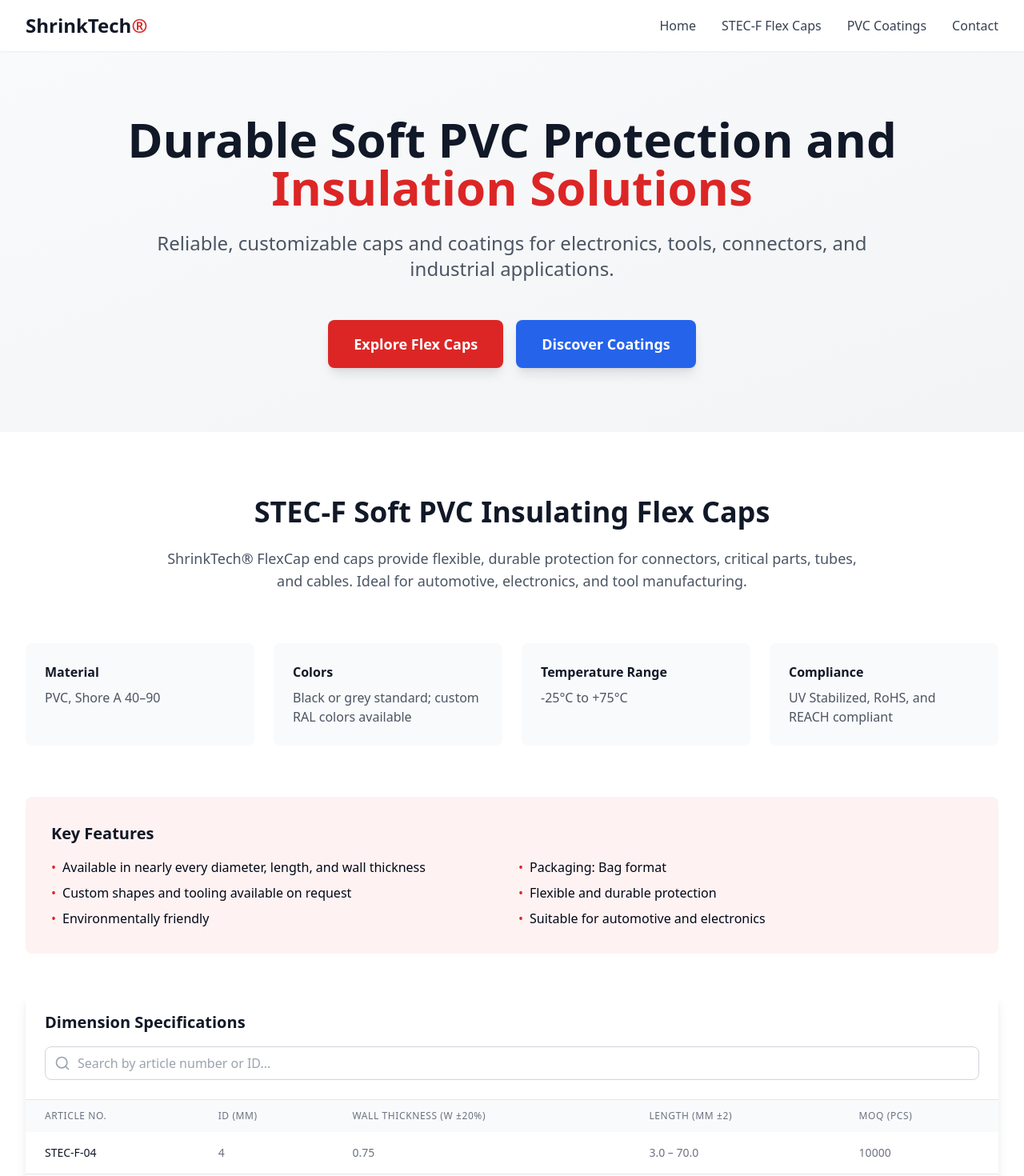
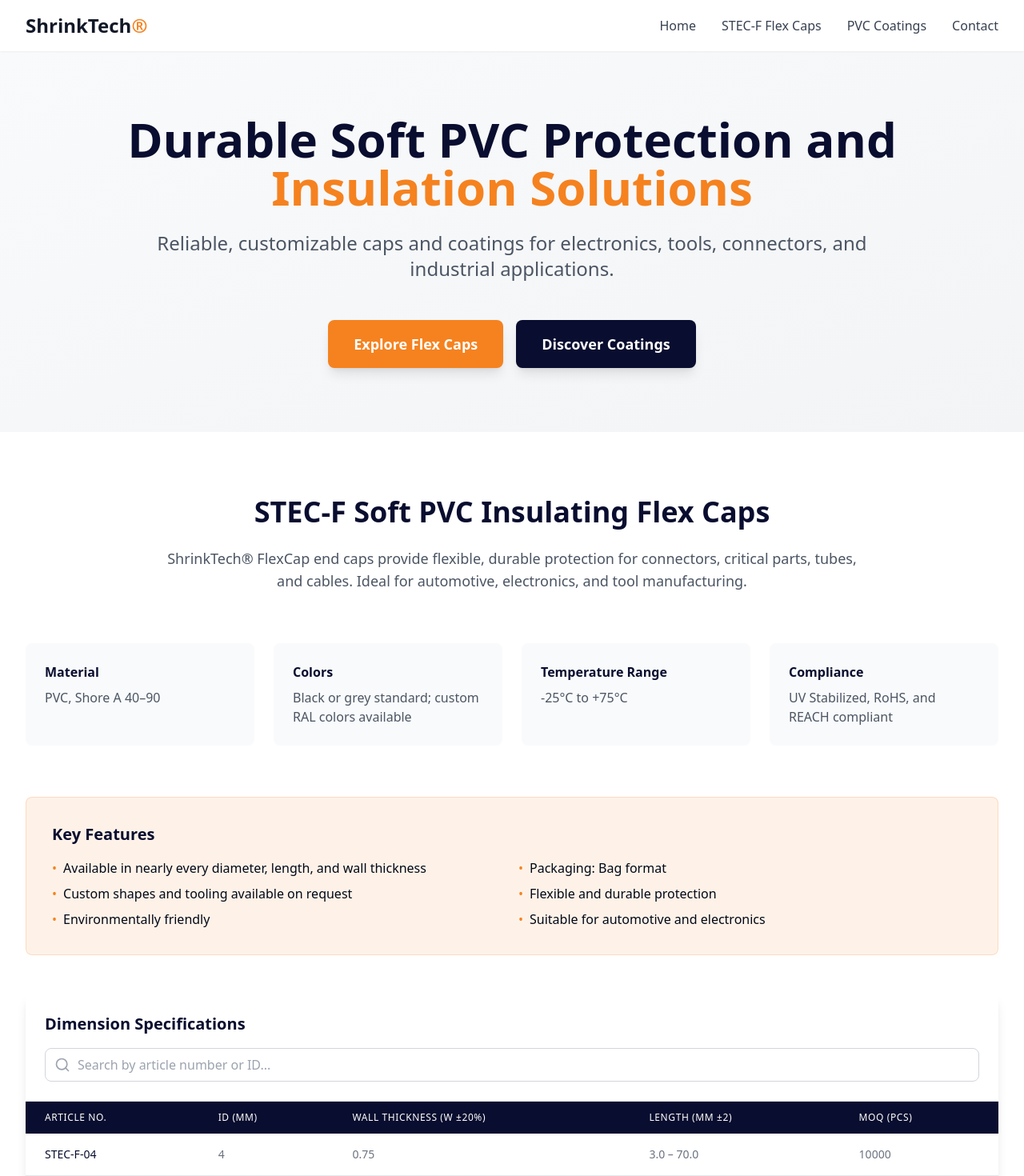
Before and after one commit to 2Peti/shrinktech-protection-solutions, a React (Vite) app: page / in a window 1280 px wide. Shown: the top 1470 px of the page at 80% size. Built offline with nearby package versions, Linux system fonts and the light colour scheme.

Commit message:
Refactor: Apply color palette
Apply the specified color palette (F5821F and 090D2F) to the website's design.

```diff
--- a/src/components/FlexCapsSection.tsx
+++ b/src/components/FlexCapsSection.tsx
@@ -35,7 +35,7 @@ const FlexCapsSection = () => {
     <section id="flex-caps" className="py-20 bg-white">
       <div className="max-w-7xl mx-auto px-4 sm:px-6 lg:px-8">
         <div className="text-center mb-16">
-          <h2 className="text-3xl md:text-4xl font-bold text-gray-900 mb-6">
+          <h2 className="text-3xl md:text-4xl font-bold text-[#090D2F] mb-6">
             STEC-F Soft PVC Insulating Flex Caps
           </h2>
           <p className="text-lg text-gray-600 max-w-4xl mx-auto">
@@ -47,52 +47,52 @@ const FlexCapsSection = () => {
         {/* Features Grid */}
         <div className="grid md:grid-cols-2 lg:grid-cols-4 gap-6 mb-16">
           <div className="bg-gray-50 p-6 rounded-lg">
-            <h4 className="font-semibold text-gray-900 mb-2">Material</h4>
+            <h4 className="font-semibold text-[#090D2F] mb-2">Material</h4>
             <p className="text-gray-600">PVC, Shore A 40–90</p>
           </div>
           <div className="bg-gray-50 p-6 rounded-lg">
-            <h4 className="font-semibold text-gray-900 mb-2">Colors</h4>
+            <h4 className="font-semibold text-[#090D2F] mb-2">Colors</h4>
             <p className="text-gray-600">Black or grey standard; custom RAL colors available</p>
           </div>
           <div className="bg-gray-50 p-6 rounded-lg">
-            <h4 className="font-semibold text-gray-900 mb-2">Temperature Range</h4>
+            <h4 className="font-semibold text-[#090D2F] mb-2">Temperature Range</h4>
             <p className="text-gray-600">-25°C to +75°C</p>
           </div>
           <div className="bg-gray-50 p-6 rounded-lg">
-            <h4 className="font-semibold text-gray-900 mb-2">Compliance</h4>
+            <h4 className="font-semibold text-[#090D2F] mb-2">Compliance</h4>
             <p className="text-gray-600">UV Stabilized, RoHS, and REACH compliant</p>
           </div>
         </div>
 
         {/* Features List */}
-        <div className="bg-red-50 p-8 rounded-lg mb-12">
-          <h3 className="text-xl font-bold text-gray-900 mb-4">Key Features</h3>
+        <div className="bg-[#F5821F]/10 p-8 rounded-lg mb-12 border border-[#F5821F]/20">
+          <h3 className="text-xl font-bold text-[#090D2F] mb-4">Key Features</h3>
           <div className="grid md:grid-cols-2 gap-4">
             <ul className="space-y-2">
               <li className="flex items-start">
-                <span className="text-red-600 mr-2">•</span>
+                <span className="text-[#F5821F] mr-2">•</span>
                 Available in nearly every diameter, length, and wall thickness
               </li>
               <li className="flex items-start">
-                <span className="text-red-600 mr-2">•</span>
+                <span className="text-[#F5821F] mr-2">•</span>
                 Custom shapes and tooling available on request
               </li>
               <li className="flex items-start">
-                <span className="text-red-600 mr-2">•</span>
+                <span className="text-[#F5821F] mr-2">•</span>
                 Environmentally friendly
               </li>
             </ul>
             <ul className="space-y-2">
               <li className="flex items-start">
-                <span className="text-red-600 mr-2">•</span>
+                <span className="text-[#F5821F] mr-2">•</span>
                 Packaging: Bag format
               </li>
               <li className="flex items-start">
-                <span className="text-red-600 mr-2">•</span>
+                <span className="text-[#F5821F] mr-2">•</span>
                 Flexible and durable protection
               </li>
               <li className="flex items-start">
-                <span className="text-red-600 mr-2">•</span>
+                <span className="text-[#F5821F] mr-2">•</span>
                 Suitable for automotive and electronics
               </li>
             </ul>
@@ -102,13 +102,13 @@ const FlexCapsSection = () => {
         {/* Specifications Table */}
         <div className="bg-white rounded-lg shadow-lg overflow-hidden">
           <div className="p-6 border-b">
-            <h3 className="text-xl font-bold text-gray-900 mb-4">Dimension Specifications</h3>
+            <h3 className="text-xl font-bold text-[#090D2F] mb-4">Dimension Specifications</h3>
             <div className="relative">
               <Search className="absolute left-3 top-1/2 transform -translate-y-1/2 text-gray-400" size={20} />
               <input
                 type="text"
                 placeholder="Search by article number or ID..."
-                className="w-full pl-10 pr-4 py-2 border border-gray-300 rounded-lg focus:ring-2 focus:ring-red-500 focus:border-transparent"
+                className="w-full pl-10 pr-4 py-2 border border-gray-300 rounded-lg focus:ring-2 focus:ring-[#F5821F] focus:border-transparent"
                 value={searchTerm}
                 onChange={(e) => setSearchTerm(e.target.value)}
               />
@@ -117,19 +117,19 @@ const FlexCapsSection = () => {
 
           <div className="overflow-x-auto">
             <table className="w-full">
-              <thead className="bg-gray-50">
+              <thead className="bg-[#090D2F]">
                 <tr>
-                  <th className="px-6 py-3 text-left text-xs font-medium text-gray-500 uppercase tracking-wider">Article No.</th>
-                  <th className="px-6 py-3 text-left text-xs font-medium text-gray-500 uppercase tracking-wider">ID (mm)</th>
-                  <th className="px-6 py-3 text-left text-xs font-medium text-gray-500 uppercase tracking-wider">Wall Thickness (W ±20%)</th>
-                  <th className="px-6 py-3 text-left text-xs font-medium text-gray-500 uppercase tracking-wider">Length (mm ±2)</th>
-                  <th className="px-6 py-3 text-left text-xs font-medium text-gray-500 uppercase tracking-wider">MOQ (pcs)</th>
+                  <th className="px-6 py-3 text-left text-xs font-medium text-white uppercase tracking-wider">Article No.</th>
+                  <th className="px-6 py-3 text-left text-xs font-medium text-white uppercase tracking-wider">ID (mm)</th>
+                  <th className="px-6 py-3 text-left text-xs font-medium text-white uppercase tracking-wider">Wall Thickness (W ±20%)</th>
+                  <th className="px-6 py-3 text-left text-xs font-medium text-white uppercase tracking-wider">Length (mm ±2)</th>
+                  <th className="px-6 py-3 text-left text-xs font-medium text-white uppercase tracking-wider">MOQ (pcs)</th>
                 </tr>
               </thead>
               <tbody className="bg-white divide-y divide-gray-200">
                 {filteredData.map((item, index) => (
                   <tr key={item.articleNo} className={index % 2 === 0 ? 'bg-white' : 'bg-gray-50'}>
-                    <td className="px-6 py-4 whitespace-nowrap text-sm font-medium text-gray-900">{item.articleNo}</td>
+                    <td className="px-6 py-4 whitespace-nowrap text-sm font-medium text-[#090D2F]">{item.articleNo}</td>
                     <td className="px-6 py-4 whitespace-nowrap text-sm text-gray-500">{item.id}</td>
                     <td className="px-6 py-4 whitespace-nowrap text-sm text-gray-500">{item.wallThickness}</td>
                     <td className="px-6 py-4 whitespace-nowrap text-sm text-gray-500">{item.length}</td>
--- a/src/components/Header.tsx
+++ b/src/components/Header.tsx
@@ -12,22 +12,22 @@ const Header = () => {
           {/* Logo */}
           <div className="flex-shrink-0">
             <h1 className="text-2xl font-bold text-gray-900">
-              ShrinkTech<span className="text-red-600">®</span>
+              ShrinkTech<span className="text-[#F5821F]">®</span>
             </h1>
           </div>
 
           {/* Desktop Navigation */}
           <nav className="hidden md:flex space-x-8">
-            <a href="#home" className="text-gray-700 hover:text-red-600 font-medium transition-colors">
+            <a href="#home" className="text-gray-700 hover:text-[#F5821F] font-medium transition-colors">
               Home
             </a>
-            <a href="#flex-caps" className="text-gray-700 hover:text-red-600 font-medium transition-colors">
+            <a href="#flex-caps" className="text-gray-700 hover:text-[#F5821F] font-medium transition-colors">
               STEC-F Flex Caps
             </a>
-            <a href="#coatings" className="text-gray-700 hover:text-red-600 font-medium transition-colors">
+            <a href="#coatings" className="text-gray-700 hover:text-[#F5821F] font-medium transition-colors">
               PVC Coatings
             </a>
-            <a href="#contact" className="text-gray-700 hover:text-red-600 font-medium transition-colors">
+            <a href="#contact" className="text-gray-700 hover:text-[#F5821F] font-medium transition-colors">
               Contact
             </a>
           </nav>
@@ -49,28 +49,28 @@ const Header = () => {
             <div className="px-2 pt-2 pb-3 space-y-1">
               <a
                 href="#home"
-                className="block px-3 py-2 text-gray-700 hover:text-red-600 font-medium"
+                className="block px-3 py-2 text-gray-700 hover:text-[#F5821F] font-medium"
                 onClick={() => setIsMenuOpen(false)}
               >
                 Home
               </a>
               <a
                 href="#flex-caps"
-                className="block px-3 py-2 text-gray-700 hover:text-red-600 font-medium"
+                className="block px-3 py-2 text-gray-700 hover:text-[#F5821F] font-medium"
                 onClick={() => setIsMenuOpen(false)}
               >
                 STEC-F Flex Caps
               </a>
               <a
                 href="#coatings"
-                className="block px-3 py-2 text-gray-700 hover:text-red-600 font-medium"
+                className="block px-3 py-2 text-gray-700 hover:text-[#F5821F] font-medium"
                 onClick={() => setIsMenuOpen(false)}
               >
                 PVC Coatings
               </a>
               <a
                 href="#contact"
-                className="block px-3 py-2 text-gray-700 hover:text-red-600 font-medium"
+                className="block px-3 py-2 text-gray-700 hover:text-[#F5821F] font-medium"
                 onClick={() => setIsMenuOpen(false)}
               >
                 Contact
--- a/src/components/HeroSection.tsx
+++ b/src/components/HeroSection.tsx
@@ -4,9 +4,9 @@ const HeroSection = () => {
     <section id="home" className="bg-gradient-to-br from-gray-50 to-gray-100 py-20">
       <div className="max-w-7xl mx-auto px-4 sm:px-6 lg:px-8">
         <div className="text-center">
-          <h1 className="text-4xl md:text-6xl font-bold text-gray-900 mb-6">
+          <h1 className="text-4xl md:text-6xl font-bold text-[#090D2F] mb-6">
             Durable Soft PVC Protection and{' '}
-            <span className="text-red-600">Insulation Solutions</span>
+            <span className="text-[#F5821F]">Insulation Solutions</span>
           </h1>
 
           <p className="text-xl md:text-2xl text-gray-600 mb-12 max-w-4xl mx-auto leading-relaxed">
@@ -17,13 +17,13 @@ const HeroSection = () => {
           <div className="flex flex-col sm:flex-row gap-4 justify-center">
             <a
               href="#flex-caps"
-              className="inline-flex items-center px-8 py-4 bg-red-600 text-white font-semibold text-lg rounded-lg hover:bg-red-700 transition-colors shadow-lg hover:shadow-xl transform hover:-translate-y-1"
+              className="inline-flex items-center px-8 py-4 bg-[#F5821F] text-white font-semibold text-lg rounded-lg hover:bg-[#E5741C] transition-colors shadow-lg hover:shadow-xl transform hover:-translate-y-1"
             >
               Explore Flex Caps
             </a>
             <a
               href="#coatings"
-              className="inline-flex items-center px-8 py-4 bg-blue-600 text-white font-semibold text-lg rounded-lg hover:bg-blue-700 transition-colors shadow-lg hover:shadow-xl transform hover:-translate-y-1"
+              className="inline-flex items-center px-8 py-4 bg-[#090D2F] text-white font-semibold text-lg rounded-lg hover:bg-[#0F1340] transition-colors shadow-lg hover:shadow-xl transform hover:-translate-y-1"
             >
               Discover Coatings
             </a>
```
Also changed, not shown: src/components/ComplianceSection.tsx (+4 -4 lines), src/components/ContactSection.tsx (+13 -13 lines), src/components/Footer.tsx (+6 -6 lines).
